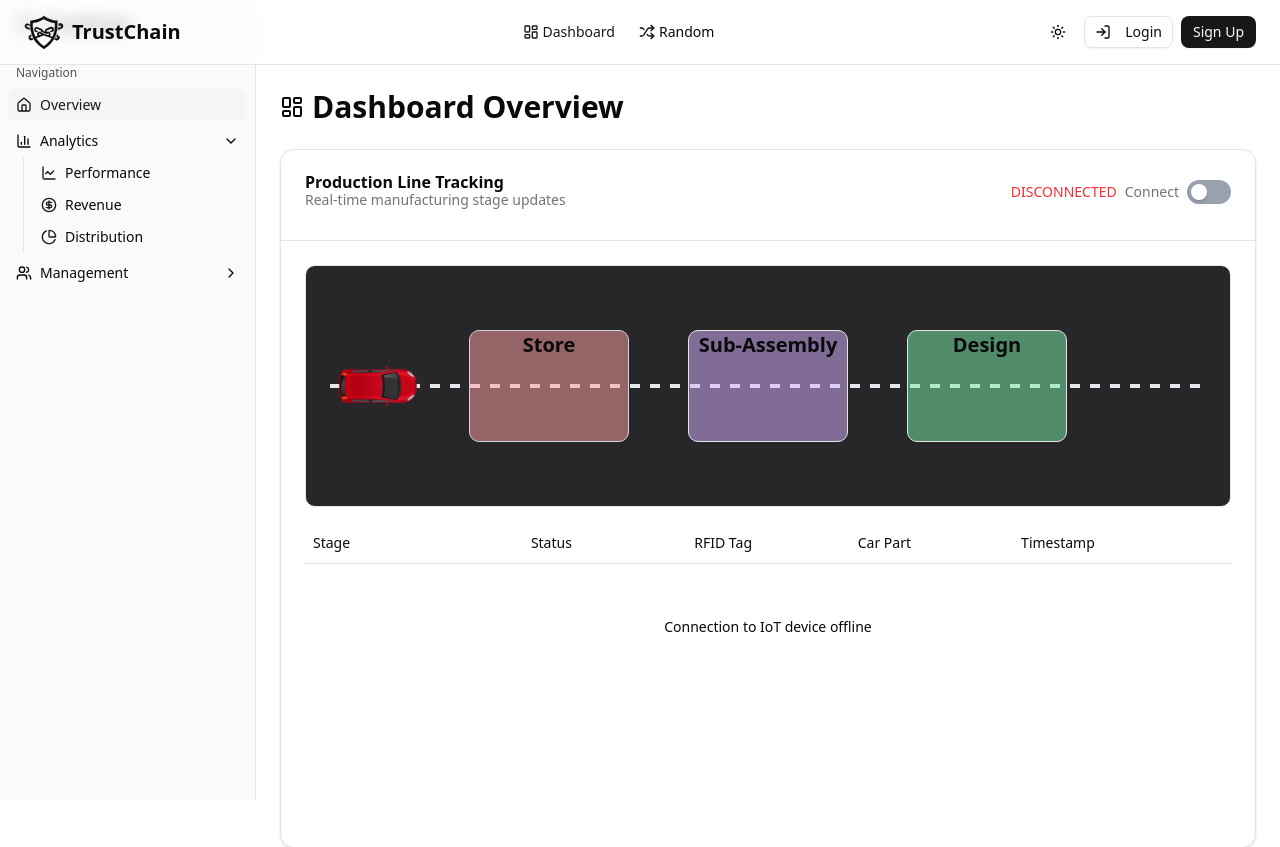
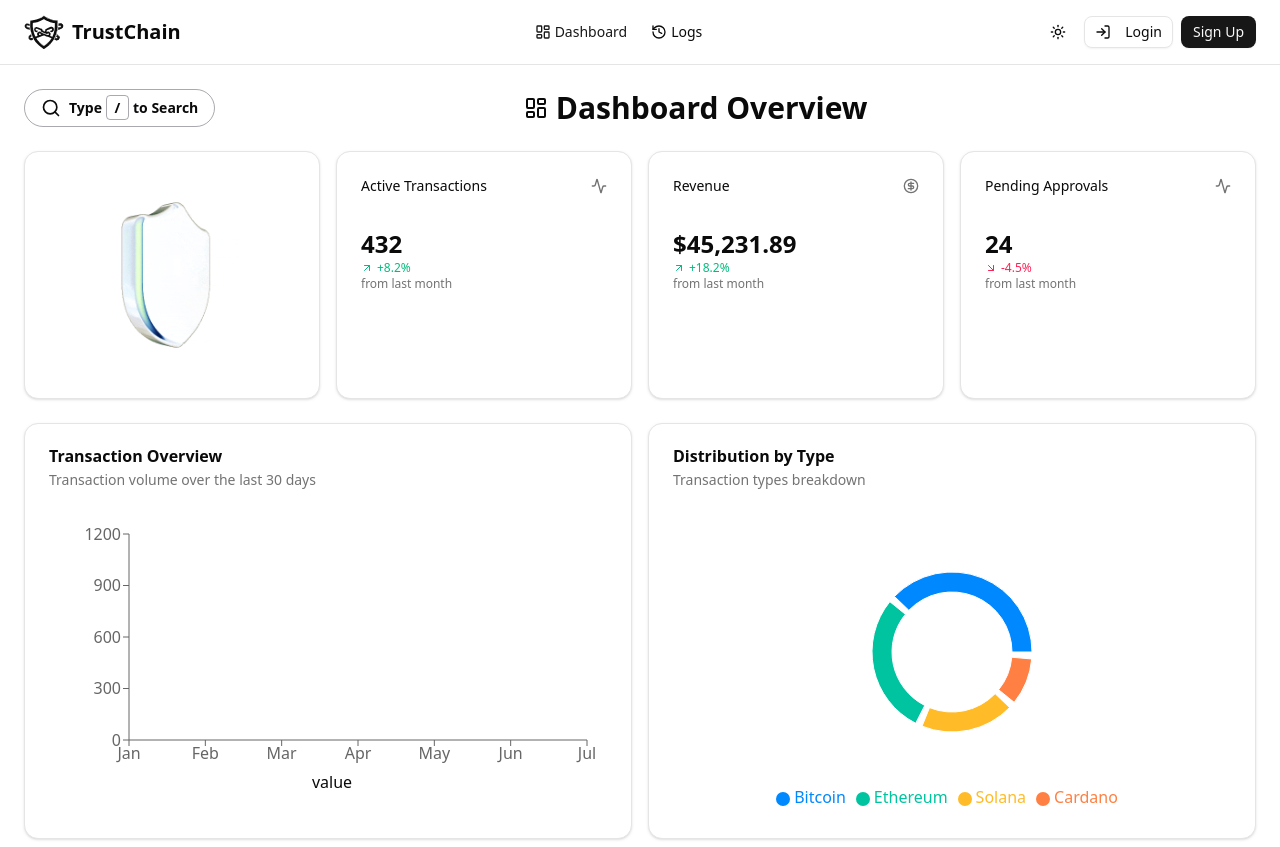
Before and after one commit to humzasadiq/TrustChain, a React (Vite) app in the folder frontend/: page /dashboard in a window 1280 px wide. Shown: the top 847 px of the page. Built offline with nearby package versions, Linux system fonts and the light colour scheme.

Commit message:
search in sidebar, and proddetails component id based

```diff
--- a/frontend/package.json
+++ b/frontend/package.json
@@ -12,6 +12,7 @@
   "dependencies": {
     "@radix-ui/react-dialog": "^1.1.10",
     "@radix-ui/react-label": "^2.1.4",
+    "@radix-ui/react-select": "^2.2.4",
     "@radix-ui/react-separator": "^1.1.4",
     "@radix-ui/react-slot": "^1.2.0",
     "@radix-ui/react-tooltip": "^1.2.3",
--- a/frontend/src/App.jsx
+++ b/frontend/src/App.jsx
@@ -8,18 +8,23 @@ import Login from "./components/login"
 import Signup from "./components/signup"
 import "./App.css"
 import "./index.css"
+import ProductDetails from "./components/ProductDetails"
+import ShowNavbar from "./components/showNavbar"
 
 function App() {
   return (
     <ThemeProvider defaultTheme="system" storageKey="trustchain-theme">
       <Router>
         <div className="min-h-screen bg-background text-foreground font-sans antialiased">
-          <Navbar />
+          <ShowNavbar>
+            <Navbar />
+          </ShowNavbar>
           <Routes>
             <Route path="/" element={<Home />} />
             <Route path="/login" element={<Login />} />
             <Route path="/signup" element={<Signup />} />
             <Route path="/dashboard" element={<Dashboard />} />
+            <Route path="/catalog/:id" element={<ProductDetails/>} />
           </Routes>
         </div>
       </Router>
--- /dev/null
+++ b/frontend/src/components/ProductDetails.jsx
@@ -0,0 +1,29 @@
+
+import { useState, useEffect } from "react"
+
+import { useParams } from "react-router-dom"
+
+
+export default function ProductDetails() {
+  const { id } = useParams()
+  const [product, setProduct] = useState(null)
+
+//   useEffect(() => {
+//     fetch(`/api/products/${id}`)
+//       .then((res) => res.json())
+//       .then((data) => {
+//         setProduct(data)
+//       })
+//   }, [id])
+
+//   if (!product) {
+//     return <div>Loading...</div>
+//   }
+
+  return (
+    <div >
+        product details
+    </div>
+
+  )
+}
--- a/frontend/src/components/dashboard.jsx
+++ b/frontend/src/components/dashboard.jsx
@@ -1,7 +1,17 @@
 "use client"
 
-import { useState , useEffect} from "react"
+import { useState , useEffect, useRef } from "react"
 import { Link, useLocation } from "react-router-dom"
+import {
+  Select,
+  SelectContent,
+  SelectGroup,
+  SelectItem,
+  SelectLabel,
+  SelectTrigger,
+  SelectValue,
+} from "@/components/ui/select"
+
 import {
   LayoutDashboard,
   BarChart3,
@@ -18,6 +28,9 @@ import {
   ChevronRight,
   Home,
   Shield,
+  MoveRight,
+  ArrowRight,
+  ExternalLink,
 } from "lucide-react"
 
 import { cn } from "../lib/utils"
@@ -41,6 +54,7 @@ import {
   SidebarMenuSub,
   SidebarMenuSubItem,
   SidebarMenuSubButton,
+  useSidebar,
 } from "./ui/sidebar"
 import {
   LineChart,
@@ -140,6 +154,47 @@ const CustomTooltip = ({ active, payload, label }) => {
   return null
 }
 
+function SearchInput() {
+  const { state } = useSidebar()
+  const inputRef = useRef(null)
+
+  useEffect(() => {
+    if (state === "expanded" && inputRef.current) {
+      setTimeout(() => {
+        inputRef.current.focus()
+      }, 100)
+    }
+  }, [state])
+
+  return (
+    <div className="flex h-9 w-full">
+      <div className="flex flex-1 items-center rounded-l-md border shadow-sm border-r-0 border-input bg-background px-3 py-1 text-sm ring-offset-background" >
+        <input
+          ref={inputRef}
+          placeholder="Search Parts RFID..."
+          type="text"
+          className="flex w-full bg-transparent p-1 placeholder:text-muted-foreground focus-visible:outline-none disabled:cursor-not-allowed disabled:opacity-50"
+        />
+      </div>
+      <Select>
+        <SelectTrigger className="w-[90px] rounded-l-none border-l-0">
+          <SelectValue placeholder="types" />
+        </SelectTrigger>
+        <SelectContent>
+          <SelectGroup>
+            <SelectLabel>Part Types</SelectLabel>
+            <SelectItem value="engine">Engine</SelectItem>
+            <SelectItem value="transmission">Transmission</SelectItem>
+            <SelectItem value="suspension">Suspension</SelectItem>
+            <SelectItem value="brakes">Brakes</SelectItem>
+            <SelectItem value="electrical">Electrical</SelectItem>
+          </SelectGroup>
+        </SelectContent>
+      </Select>
+    </div>
+  )
+}
+
 export default function Dashboard() {
   const location = useLocation()
   const [openMenus, setOpenMenus] = useState({
@@ -165,108 +220,33 @@ export default function Dashboard() {
           <SidebarHeader className="border-b px-4 py-3">
             <div className="flex items-center gap-2">
               <Shield className="h-5 w-5 text-primary" />
-              <span className="font-semibold">TrustChain</span>
+              <span className="font-semibold md:hidden">TrustChain</span>
             </div>
           </SidebarHeader>
           <SidebarContent>
             <SidebarGroup>
-              <SidebarGroupLabel>Navigation</SidebarGroupLabel>
+              <SidebarGroupLabel className={"text-lg font-bold mt-4 justify-center"}>Search Part History</SidebarGroupLabel>
               <SidebarGroupContent>
-                <SidebarMenu>
-                  <SidebarMenuItem>
-                    <SidebarMenuButton asChild isActive={isActive("/dashboard")}>
-                      <Link to="/dashboard">
-                        <Home className="h-4 w-4" />
-                        <span>Overview</span>
-                      </Link>
-                    </SidebarMenuButton>
-                  </SidebarMenuItem>
-
-                  {/* Analytics Menu */}
-                  <SidebarMenuItem>
-                    <SidebarMenuButton onClick={() => toggleMenu("analytics")} className="justify-between">
-                      <div className="flex items-center">
-                        <BarChart3 className="h-4 w-4 mr-2" />
-                        <span>Analytics</span>
-                      </div>
-                      {openMenus.analytics ? <ChevronDown className="h-4 w-4" /> : <ChevronRight className="h-4 w-4" />}
-                    </SidebarMenuButton>
-
-                    {openMenus.analytics && (
-                      <SidebarMenuSub>
-                        <SidebarMenuSubItem>
-                          <SidebarMenuSubButton asChild>
-                            <Link to="/dashboard/performance">
-                              <LineChartIcon className="h-4 w-4" />
-                              <span>Performance</span>
-                            </Link>
-                          </SidebarMenuSubButton>
-                        </SidebarMenuSubItem>
-                        <SidebarMenuSubItem>
-                          <SidebarMenuSubButton asChild>
-                            <Link to="/dashboard/revenue">
-                              <CircleDollarSign className="h-4 w-4" />
-                              <span>Revenue</span>
-                            </Link>
-                          </SidebarMenuSubButton>
-                        </SidebarMenuSubItem>
-                        <SidebarMenuSubItem>
-                          <SidebarMenuSubButton asChild>
-                            <Link to="/dashboard/distribution">
-                              <PieChartIcon className="h-4 w-4" />
-                              <span>Distribution</span>
-                            </Link>
-                          </SidebarMenuSubButton>
-                        </SidebarMenuSubItem>
-                      </SidebarMenuSub>
-                    )}
-                  </SidebarMenuItem>
-
-                  {/* Management Menu */}
-                  <SidebarMenuItem>
-                    <SidebarMenuButton onClick={() => toggleMenu("management")} className="justify-between">
-                      <div className="flex items-center">
-                        <Users className="h-4 w-4 mr-2" />
-                        <span>Management</span>
-                      </div>
-                      {openMenus.management ? (
-                        <ChevronDown className="h-4 w-4" />
-                      ) : (
-                        <ChevronRight className="h-4 w-4" />
-                      )}
-                    </SidebarMenuButton>
-
-                    {openMenus.management && (
-                      <SidebarMenuSub>
-                        <SidebarMenuSubItem>
-                          <SidebarMenuSubButton asChild>
-                            <Link to="/dashboard/users">
-                              <Users className="h-4 w-4" />
-                              <span>Users</span>
-                            </Link>
-                          </SidebarMenuSubButton>
-                        </SidebarMenuSubItem>
-                        <SidebarMenuSubItem>
-                          <SidebarMenuSubButton asChild>
-                            <Link to="/dashboard/reports">
-                              <FileText className="h-4 w-4" />
-                              <span>Reports</span>
-                            </Link>
-                          </SidebarMenuSubButton>
-                        </SidebarMenuSubItem>
-                        <SidebarMenuSubItem>
-                          <SidebarMenuSubButton asChild>
-                            <Link to="/dashboard/settings">
-                              <Settings className="h-4 w-4" />
-                              <span>Settings</span>
-                            </Link>
-                          </SidebarMenuSubButton>
-                        </SidebarMenuSubItem>
-                      </SidebarMenuSub>
-                    )}
-                  </SidebarMenuItem>
-                </SidebarMenu>
-              </SidebarGroupContent>
+                <SearchInput />
+                <div className="flex items-center justify-between mt-4 rounded-md border border-input bg-background px-3 py-2 text-sm ring-offset-background">
+                  <div
+                  className="search-result-item w-full hover:bg-muted border p-2 rounded-md"
+                  >
+                    <span className="text-sm">
+                      Product Name
+                    </span>
+                    <span className="text-xs text-muted-foreground mx-2">
+                      Type
+                    </span>
+                    <p className="text-xs text-muted-foreground">
+                      Part Number
+                    </p>
+                    <a target="_blank" href="/catalog/123" className="cursor-pointer hover:text-purple-500">
+                      <ExternalLink className="h-4 w-4" />
+                    </a>
+                  </div>
+                </div>
+            </SidebarGroupContent>
             </SidebarGroup>
           </SidebarContent>
         </Sidebar>
@@ -277,16 +257,18 @@ export default function Dashboard() {
           <div className="p-4 md:p-6 w-full">
             <div className="flex items-center justify-between mb-6">
               <div className="flex items-center gap-2">
+                <SidebarTrigger className="" />
+              </div>
+              <div className="flex items-center gap-2">
                 <LayoutDashboard className="h-6 w-6" />
                 <h1 className="text-3xl font-bold">Dashboard Overview</h1>
               </div>
-              <div className="flex items-center gap-2">
-                <SidebarTrigger className="md:hidden" />
+              <div className="w-20">
               </div>
             </div>
             {/* Recent Transactions Table */}
             {/* <TrustChainIOTReadings /> */}
-            <LiveBlock />
+            {/* <LiveBlock /> */}
             {/* Stats Cards */}
             <div className="grid gap-4 grid-cols-1 sm:grid-cols-2 lg:grid-cols-4">
             <Card className={"p-0 m-0 dark:bg-black"}>
--- a/frontend/src/components/navbar.jsx
+++ b/frontend/src/components/navbar.jsx
@@ -2,7 +2,7 @@
 
 import { useState } from "react"
 import { Link, useLocation } from "react-router-dom"
-import { Shield, LayoutDashboard, Shuffle, LogIn, Menu, X } from 'lucide-react'
+import { Shield, LayoutDashboard, LogIn, Menu, X, History } from 'lucide-react'
 import { Button } from "./ui/button"
 import { cn } from "../lib/utils"
 import { ThemeToggle } from "./theme-toggle"
@@ -49,8 +49,8 @@ export default function Navbar() {
                 isActive("/random") && "text-primary",
               )}
             >
-              <Shuffle className="h-4 w-4" />
-              Random
+              <History className="h-4 w-4" />
+              Logs
             </Link>
           </nav>
         </div>
@@ -93,7 +93,7 @@ export default function Navbar() {
               className={cn("flex items-center gap-2 p-2 rounded-md hover:bg-muted", isActive("/random") && "bg-muted")}
               onClick={toggleMenu}
             >
-              <Shuffle className="h-5 w-5" />
+              <History className="h-5 w-5" />
               Random
             </Link>
             <div className="flex flex-col gap-2 pt-2 border-t">
--- /dev/null
+++ b/frontend/src/components/showNavbar.jsx
@@ -0,0 +1,23 @@
+
+import { useState, useEffect} from "react"
+
+import { useLocation } from "react-router-dom"
+
+
+export default function ShowNavbar({children}) {
+  const location = useLocation()
+  const [showNavbar, setShowNavbar] = useState(true)
+
+  useEffect(() => {
+    if (location.pathname.includes("catalog")) {
+      setShowNavbar(false)
+    }
+    else {
+        setShowNavbar(true)
+    }
+  }, [location.pathname])
+
+  return (
+    <div>{showNavbar && children}</div>
+  )
+}
--- /dev/null
+++ b/frontend/src/components/ui/select.jsx
@@ -0,0 +1,164 @@
+import * as React from "react"
+import * as SelectPrimitive from "@radix-ui/react-select"
+import { CheckIcon, ChevronDownIcon, ChevronUpIcon } from "lucide-react"
+
+import { cn } from "@/lib/utils"
+
+function Select({
+  ...props
+}) {
+  return <SelectPrimitive.Root data-slot="select" {...props} />;
+}
+
+function SelectGroup({
+  ...props
+}) {
+  return <SelectPrimitive.Group data-slot="select-group" {...props} />;
+}
+
+function SelectValue({
+  ...props
+}) {
+  return <SelectPrimitive.Value data-slot="select-value" {...props} />;
+}
+
+function SelectTrigger({
+  className,
+  size = "default",
+  children,
+  ...props
+}) {
+  return (
+    <SelectPrimitive.Trigger
+      data-slot="select-trigger"
+      data-size={size}
+      className={cn(
+        "border-input data-[placeholder]:text-muted-foreground [&_svg:not([class*='text-'])]:text-muted-foreground focus-visible:border-ring focus-visible:ring-ring/50 aria-invalid:ring-destructive/20 dark:aria-invalid:ring-destructive/40 aria-invalid:border-destructive dark:bg-input/30 dark:hover:bg-input/50 flex w-fit items-center justify-between gap-2 rounded-md border bg-transparent px-3 py-2 text-sm whitespace-nowrap shadow-xs transition-[color,box-shadow] outline-none focus-visible:ring-[3px] disabled:cursor-not-allowed disabled:opacity-50 data-[size=default]:h-9 data-[size=sm]:h-8 *:data-[slot=select-value]:line-clamp-1 *:data-[slot=select-value]:flex *:data-[slot=select-value]:items-center *:data-[slot=select-value]:gap-2 [&_svg]:pointer-events-none [&_svg]:shrink-0 [&_svg:not([class*='size-'])]:size-4",
+        className
+      )}
+      {...props}>
+      {children}
+      <SelectPrimitive.Icon asChild>
+        <ChevronDownIcon className="size-4 opacity-50" />
+      </SelectPrimitive.Icon>
+    </SelectPrimitive.Trigger>
+  );
+}
+
+function SelectContent({
+  className,
+  children,
+  position = "popper",
+  ...props
+}) {
+  return (
+    <SelectPrimitive.Portal>
+      <SelectPrimitive.Content
+        data-slot="select-content"
+        className={cn(
+          "bg-popover text-popover-foreground data-[state=open]:animate-in data-[state=closed]:animate-out data-[state=closed]:fade-out-0 data-[state=open]:fade-in-0 data-[state=closed]:zoom-out-95 data-[state=open]:zoom-in-95 data-[side=bottom]:slide-in-from-top-2 data-[side=left]:slide-in-from-right-2 data-[side=right]:slide-in-from-left-2 data-[side=top]:slide-in-from-bottom-2 relative z-50 max-h-(--radix-select-content-available-height) min-w-[8rem] origin-(--radix-select-content-transform-origin) overflow-x-hidden overflow-y-auto rounded-md border shadow-md",
+          position === "popper" &&
+            "data-[side=bottom]:translate-y-1 data-[side=left]:-translate-x-1 data-[side=right]:translate-x-1 data-[side=top]:-translate-y-1",
+          className
+        )}
+        position={position}
+        {...props}>
+        <SelectScrollUpButton />
+        <SelectPrimitive.Viewport
+          className={cn("p-1", position === "popper" &&
+            "h-[var(--radix-select-trigger-height)] w-full min-w-[var(--radix-select-trigger-width)] scroll-my-1")}>
+          {children}
+        </SelectPrimitive.Viewport>
+        <SelectScrollDownButton />
+      </SelectPrimitive.Content>
+    </SelectPrimitive.Portal>
+  );
+}
+
+function SelectLabel({
+  className,
+  ...props
+}) {
+  return (
+    <SelectPrimitive.Label
+      data-slot="select-label"
+      className={cn("text-muted-foreground px-2 py-1.5 text-xs", className)}
+      {...props} />
+  );
+}
+
+function SelectItem({
+  className,
+  children,
+  ...props
+}) {
+  return (
+    <SelectPrimitive.Item
+      data-slot="select-item"
+      className={cn(
+        "focus:bg-accent focus:text-accent-foreground [&_svg:not([class*='text-'])]:text-muted-foreground relative flex w-full cursor-default items-center gap-2 rounded-sm py-1.5 pr-8 pl-2 text-sm outline-hidden select-none data-[disabled]:pointer-events-none data-[disabled]:opacity-50 [&_svg]:pointer-events-none [&_svg]:shrink-0 [&_svg:not([class*='size-'])]:size-4 *:[span]:last:flex *:[span]:last:items-center *:[span]:last:gap-2",
+        className
+      )}
+      {...props}>
+      <span className="absolute right-2 flex size-3.5 items-center justify-center">
+        <SelectPrimitive.ItemIndicator>
+          <CheckIcon className="size-4" />
+        </SelectPrimitive.ItemIndicator>
+      </span>
+      <SelectPrimitive.ItemText>{children}</SelectPrimitive.ItemText>
+    </SelectPrimitive.Item>
+  );
+}
+
+function SelectSeparator({
+  className,
+  ...props
+}) {
+  return (
+    <SelectPrimitive.Separator
+      data-slot="select-separator"
+      className={cn("bg-border pointer-events-none -mx-1 my-1 h-px", className)}
+      {...props} />
+  );
+}
+
+function SelectScrollUpButton({
+  className,
+  ...props
+}) {
+  return (
+    <SelectPrimitive.ScrollUpButton
+      data-slot="select-scroll-up-button"
+      className={cn("flex cursor-default items-center justify-center py-1", className)}
+      {...props}>
+      <ChevronUpIcon className="size-4" />
+    </SelectPrimitive.ScrollUpButton>
+  );
+}
+
+function SelectScrollDownButton({
+  className,
+  ...props
+}) {
+  return (
+    <SelectPrimitive.ScrollDownButton
+      data-slot="select-scroll-down-button"
+      className={cn("flex cursor-default items-center justify-center py-1", className)}
+      {...props}>
+      <ChevronDownIcon className="size-4" />
+    </SelectPrimitive.ScrollDownButton>
+  );
+}
+
+export {
+  Select,
+  SelectContent,
+  SelectGroup,
+  SelectItem,
+  SelectLabel,
+  SelectScrollDownButton,
+  SelectScrollUpButton,
+  SelectSeparator,
+  SelectTrigger,
+  SelectValue,
+}
--- a/frontend/src/components/ui/sidebar.jsx
+++ b/frontend/src/components/ui/sidebar.jsx
@@ -1,7 +1,7 @@
 import * as React from "react"
 import { Slot } from "@radix-ui/react-slot"
 import { cva } from "class-variance-authority";
-import { PanelLeftIcon } from "lucide-react"
+import { ArrowLeftFromLine, PanelLeftIcon, Search, } from "lucide-react"
 
 import { useIsMobile } from "@/hooks/use-mobile"
 import { cn } from "@/lib/utils"
@@ -25,10 +25,10 @@ import {
 
 const SIDEBAR_COOKIE_NAME = "sidebar_state"
 const SIDEBAR_COOKIE_MAX_AGE = 60 * 60 * 24 * 7
-const SIDEBAR_WIDTH = "16rem"
+const SIDEBAR_WIDTH = "18rem"
 const SIDEBAR_WIDTH_MOBILE = "18rem"
 const SIDEBAR_WIDTH_ICON = "3rem"
-const SIDEBAR_KEYBOARD_SHORTCUT = "b"
+const SIDEBAR_KEYBOARD_SHORTCUT = "/"
 
 const SidebarContext = React.createContext(null)
 
@@ -42,7 +42,7 @@ function useSidebar() {
 }
 
 function SidebarProvider({
-  defaultOpen = true,
+  defaultOpen = false,
   open: openProp,
   onOpenChange: setOpenProp,
   className,
@@ -77,10 +77,7 @@ function SidebarProvider({
   // Adds a keyboard shortcut to toggle the sidebar.
   React.useEffect(() => {
     const handleKeyDown = (event) => {
-      if (
-        event.key === SIDEBAR_KEYBOARD_SHORTCUT &&
-        (event.metaKey || event.ctrlKey)
-      ) {
+      if (event.key === SIDEBAR_KEYBOARD_SHORTCUT) {
         event.preventDefault()
         toggleSidebar()
       }
@@ -225,23 +222,43 @@ function SidebarTrigger({
   onClick,
   ...props
 }) {
-  const { toggleSidebar } = useSidebar()
+  const { toggleSidebar, state, open } = useSidebar()
 
   return (
-    <Button
+    // <Button
+    //   data-sidebar="trigger"
+    //   data-slot="sidebar-trigger"
+    //   variant="ghost"
+    //   size="icon"
+    //   className={cn("size-10", className)}
+    //   onClick={(event) => {
+    //     onClick?.(event)
+    //     toggleSidebar()
+    //   }}
+    //   {...props}>
+    //   <Search className="scale-150" />
+    //   <span className="sr-only">Toggle Sidebar</span>
+    // </Button>
+    <div
       data-sidebar="trigger"
       data-slot="sidebar-trigger"
       variant="ghost"
       size="icon"
-      className={cn("size-7", className)}
+      className={"cursor-pointer hover:bg-sidebar-accent hover:text-sidebar-accent-foreground dark:hover:bg-sidebar-accent/50 dark:hover:text-sidebar-accent-foreground/90 transition-colors rounded-full inline-flex p-2 font-semibold border border-zinc-500/60"}
       onClick={(event) => {
         onClick?.(event)
         toggleSidebar()
       }}
       {...props}>
-      <PanelLeftIcon />
-      <span className="sr-only">Toggle Sidebar</span>
-    </Button>
+        {state === "expanded" ? (
+          <ArrowLeftFromLine className="h-5 w-5" />
+        ) : (
+          <div className="flex items-center gap-2 mx-2">
+            <Search className="h-5 w-5" />
+            <span className="text-sm">Type <span className="border border-zinc-500/60 px-2 py-0.5 font-bold rounded">/</span> to Search</span>
+          </div>
+        )}
+    </div>
   );
 }
 
```
Also changed, not shown: 1 other file (tests, documents, lock files or other folders).
